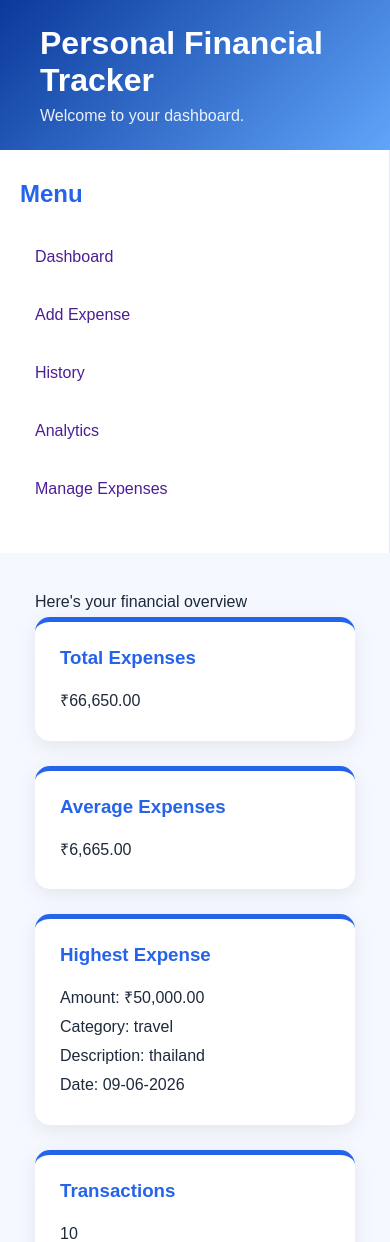
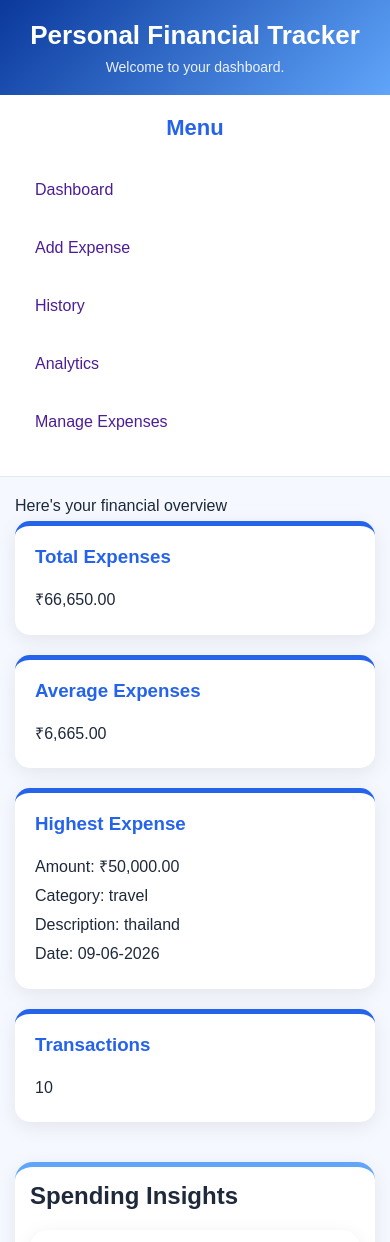
Before and after one commit to Urvi1408/Expense-Tracker, a Flask app: page / in a window 390 px wide. Shown: the top 1242 px of the page. Run offline with Flask 3, Linux system fonts and the light colour scheme.

Commit message:
added css for different devices

```diff
--- a/static/css/style.css
+++ b/static/css/style.css
@@ -148,27 +148,6 @@ section p{
     object-fit:contain;
 }
 
-@media(max-width:900px){
-
-    main{
-        flex-direction:column;
-    }
-
-    aside{
-        width:100%;
-    }
-
-    .charts,
-    .bottom{
-        grid-template-columns:1fr;
-    }
-
-    .charts{
-    display:grid;
-    grid-template-columns:1fr 1fr;
-    gap:25px;
-    }
-}
 
 header h2{
     font-size:32px;
@@ -301,3 +280,162 @@ tr:hover{
     text-align:center;
     margin-bottom:35px;
 }
+
+
+@media (max-width: 900px){
+
+    main{
+        flex-direction:column;
+    }
+
+    aside{
+        width:100%;
+        border-right:none;
+        border-bottom:1px solid #E2E8F0;
+    }
+
+    section{
+        padding:25px;
+    }
+
+    .charts,
+    .bottom{
+        grid-template-columns:1fr;
+    }
+
+    .filters{
+        flex-direction:column;
+        align-items:stretch;
+    }
+
+    .search-form{
+        flex-direction:column;
+        align-items:stretch;
+    }
+
+    .search-form input,
+    .search-form select,
+    .search-form button{
+        width:100%;
+    }
+
+    .sort-form{
+        width:100%;
+        margin-left:0;
+    }
+
+    .sort-form select{
+        width:100%;
+    }
+
+    .manage-cards{
+        flex-direction:column;
+        align-items:center;
+    }
+
+    .manage-cards .card{
+        width:100%;
+        max-width:500px;
+    }
+
+    .form-box{
+        width:100%;
+        margin:20px auto;
+        padding:30px;
+    }
+
+    .graph-box img{
+        height:300px;
+    }
+}
+
+
+@media (max-width:600px){
+
+    header{
+        padding:20px;
+        text-align:center;
+    }
+
+    header h2{
+        font-size:26px;
+    }
+
+    header p{
+        font-size:14px;
+    }
+
+    aside{
+        padding:20px;
+    }
+
+    aside h3{
+        font-size:22px;
+        text-align:center;
+    }
+
+    section{
+        padding:15px;
+    }
+
+    .cards{
+        grid-template-columns:1fr;
+        gap:20px;
+    }
+
+    .card{
+        padding:20px;
+    }
+
+    .form-box{
+        margin:15px;
+        padding:20px;
+    }
+
+    input,
+    select,
+    button{
+        font-size:15px;
+        padding:12px;
+    }
+
+    .filters{
+        gap:15px;
+    }
+
+    .search-form{
+        flex-direction:column;
+        gap:12px;
+    }
+
+    .search-form input,
+    .search-form select,
+    .search-form button,
+    .sort-form select{
+        width:100%;
+    }
+
+    table{
+        font-size:13px;
+    }
+
+    th,
+    td{
+        padding:10px;
+    }
+
+    .graph-box img{
+        height:220px;
+    }
+
+    .table-box,
+    .chart-box,
+    .graph-box,
+    .section-title{
+        padding:15px;
+    }
+
+    .manage-cards .card{
+        width:100%;
+    }
+}
```
